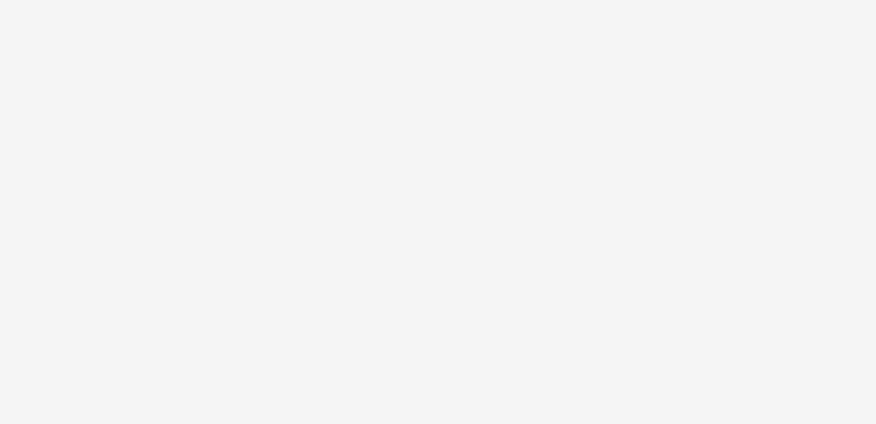
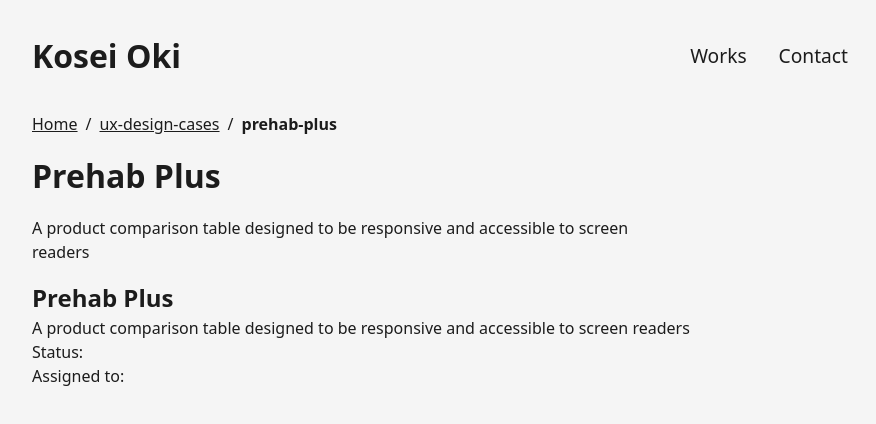
Before and after one commit to Koseioki/koseioki, a React (Vite) app: page /ux-design-cases/prehab-plus in a window 1280 px wide. Before the commit this address had no page. Shown: the top 424 px of the page, without its empty margins (200-1076 px from the left). Built offline with nearby package versions, Linux system fonts and the light colour scheme.

Commit message:
added ux pages

```diff
--- a/src/App.jsx
+++ b/src/App.jsx
@@ -6,20 +6,24 @@ import AccessibleWebComponents from './AccessibleWebComponents'
 import ComponentDetail from './ComponentDetail'
 import ConcertBandScores from './ConcertBandScores'
 import ScoreDetail from './ScoreDetail'
+import UXDesignCases from './UXDesignCases'
+import CaseDetail from './CaseDetail'
+
 
 
 const App = () => {
   return (
     <>
-    <ScrollToTop />
+      <ScrollToTop />
       <Routes>
 
-
         <Route path="/" element={<Home />} />
-        <Route path="/accessible-web-components" element={<AccessibleWebComponents/>}/>
-      <Route path="/accessible-web-components/:slug" element={<ComponentDetail />} />
-      <Route path="/concert-band-scores" element={<ConcertBandScores />} />
-      <Route path="/concert-band-scores/:slug" element={<ScoreDetail />} />
+        <Route path="/accessible-web-components" element={<AccessibleWebComponents />} />
+        <Route path="/accessible-web-components/:slug" element={<ComponentDetail />} />
+        <Route path="/ux-design-cases" element={<UXDesignCases />} />
+        <Route path="/ux-design-cases/:slug" element={<CaseDetail />} />
+        <Route path="/concert-band-scores" element={<ConcertBandScores />} />
+        <Route path="/concert-band-scores/:slug" element={<ScoreDetail />} />
       </Routes>
 
     </>
--- /dev/null
+++ b/src/CaseDetail.jsx
@@ -0,0 +1,36 @@
+import React, { useEffect, useRef } from 'react';
+import { uxCases } from './data/uxCases.js';
+import { useParams } from 'react-router-dom';
+import Header from './components/Header.jsx';
+import BreadCrumbs from './components/BreadCrumbs.jsx';
+
+function CaseDetail() {
+  const { slug } = useParams();
+  const uxCase = uxCases.find(p => p.slug === slug);
+
+    const headingRef = useRef(null);
+
+    useEffect(() => {
+      if (headingRef.current) {
+        headingRef.current.focus();
+      }
+    }, []);
+
+  return (
+    <>
+    <Header/>
+    <BreadCrumbs />
+      <h1 ref={headingRef} tabIndex="-1" className="headings">{uxCase.title}</h1>
+      <p className="paragraph">{uxCase.description}</p>
+
+    <div className="case-detail">
+      <h2>{uxCase.title}</h2>
+      <p>{uxCase.description}</p>
+      <p>Status: {uxCase.status}</p>
+      <p>Assigned to: {uxCase.assignedTo}</p>
+    </div>
+    </>
+  );
+}
+
+export default CaseDetail;
--- /dev/null
+++ b/src/UXDesignCases.jsx
@@ -0,0 +1,46 @@
+import { useEffect, useRef } from 'react';
+import { Helmet } from 'react-helmet';
+import Header from './components/Header';
+import BreadCrumbs from './components/BreadCrumbs';
+import { uxCases } from './data/uxCases'
+import CaseCard from './components/CaseCard';
+
+
+
+function UXDesignCases() {
+
+    const headingRef = useRef(null);
+
+    useEffect(() => {
+        if (headingRef.current) {
+            headingRef.current.focus();
+        }
+    }, []);
+
+    return (
+        <>
+            <Helmet>
+                <title>UX Design Cases - Kosei Oki</title>
+            </Helmet>
+            <Header />
+            <BreadCrumbs />
+
+
+            <main id="main-content">
+                <h1 ref={headingRef} tabIndex="-1" className="headings">UX Design Cases</h1>
+                <p className="paragraph">text here</p>
+
+                <ul>
+                    {uxCases.map((caseItem) => (
+                        <CaseCard
+                            key={caseItem.slug}
+                            caseItem={caseItem}
+                        />
+                    ))}
+                </ul>
+
+            </main>
+        </>
+    );
+}
+export default UXDesignCases;
--- /dev/null
+++ b/src/components/CaseCard.jsx
@@ -0,0 +1,18 @@
+import { NavLink } from "react-router-dom";
+
+function CaseCard({ caseItem }) {
+
+    return (
+        <div>
+
+            <h2><NavLink to={`/ux-design-cases/${caseItem.slug}`} className="case-card">
+            {caseItem.title}
+            </NavLink></h2>
+            <p>{caseItem.description}</p>
+            <a href={caseItem.demo} target="_blank" rel="noopener noreferrer">Demo</a>
+            <a href={caseItem.github} target="_blank" rel="noopener noreferrer">GitHub</a>
+        </div>
+    );
+}
+
+export default CaseCard;
--- a/src/components/WorkCard.jsx
+++ b/src/components/WorkCard.jsx
@@ -16,16 +16,15 @@ const navigate = useNavigate();
 
   }
 
-
   return (
     <li className="card-wrapper" onClick={handleClick}>
-      <img src={image} alt="" aria-hidden="true"/>
+      <img src={image} alt="" aria-hidden="true" />
       <div className="card-text">
-      <h3 >
+        <h4>
           <NavLink to={link} className="card-title">
             {title}
           </NavLink>
-          </h3>
+        </h4>
         <p>{description}</p>
       </div>
     </li>
--- a/src/components/Works.jsx
+++ b/src/components/Works.jsx
@@ -7,25 +7,40 @@ function Works() {
 
 
   return (
+    <>
       <section>
         <h2 id="works" tabIndex={-1} className="headings" >Works</h2>
+        <h3 className="headings">Digital Products</h3>
         <ul className="work-card-list">
 
           <WorkCard
             link="/accessible-web-components"
             title="Accessible Web Components"
             image={AccessibleComponents}
-            description="At Bankdata, I developed accessible web components for local banks to use on their websites." />
+            description="At Bankdata, I developed accessible web components for local banks to use on their websites."
+          />
+          <WorkCard
+          link="/ux-design-cases"
+          title="UX Design Cases"
+          description="description"
+          />
+
+        </ul>
+      </section>
+
+      <section>
+        <h3 className="headings">Music</h3>
+        <ul className="work-card-list">
 
           <WorkCard
             link="/concert-band-scores"
             title="Concert Band Scores"
             image={ConcertBandScores}
             description="I arranged music for concert band." />
+        </ul>
+      </section>
+    </>
 
-      </ul>
-
-    </section>
   );
 }
 export default Works;
--- /dev/null
+++ b/src/data/uxCases.js
@@ -0,0 +1,11 @@
+
+export const uxCases = [
+
+    {
+        slug: "prehab-plus",
+        title: "Prehab Plus",
+        demo:"https://koseioki.github.io/responsive-table/",
+        github:"https://github.com/Koseioki/responsive-table.git",
+        description: "A product comparison table designed to be responsive and accessible to screen readers",
+    }
+]
```
Also changed, not shown: src/components/Profile.jsx (+7 -7 lines). Lines whose indentation alone changed are shown as unchanged.
